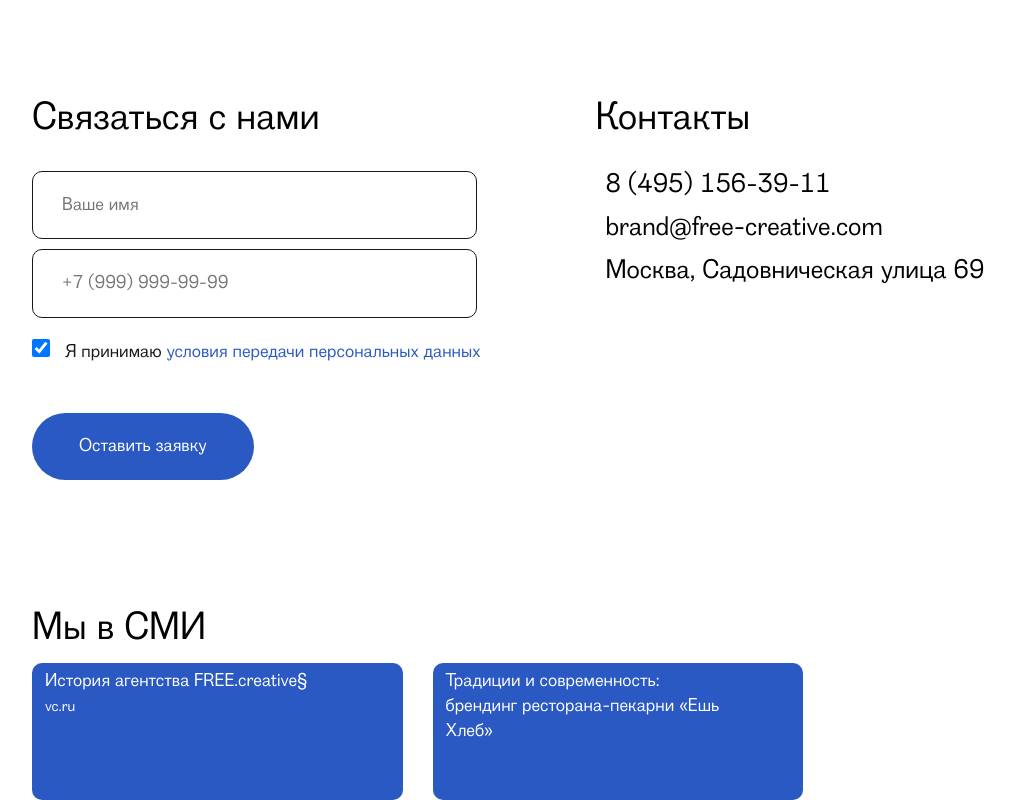
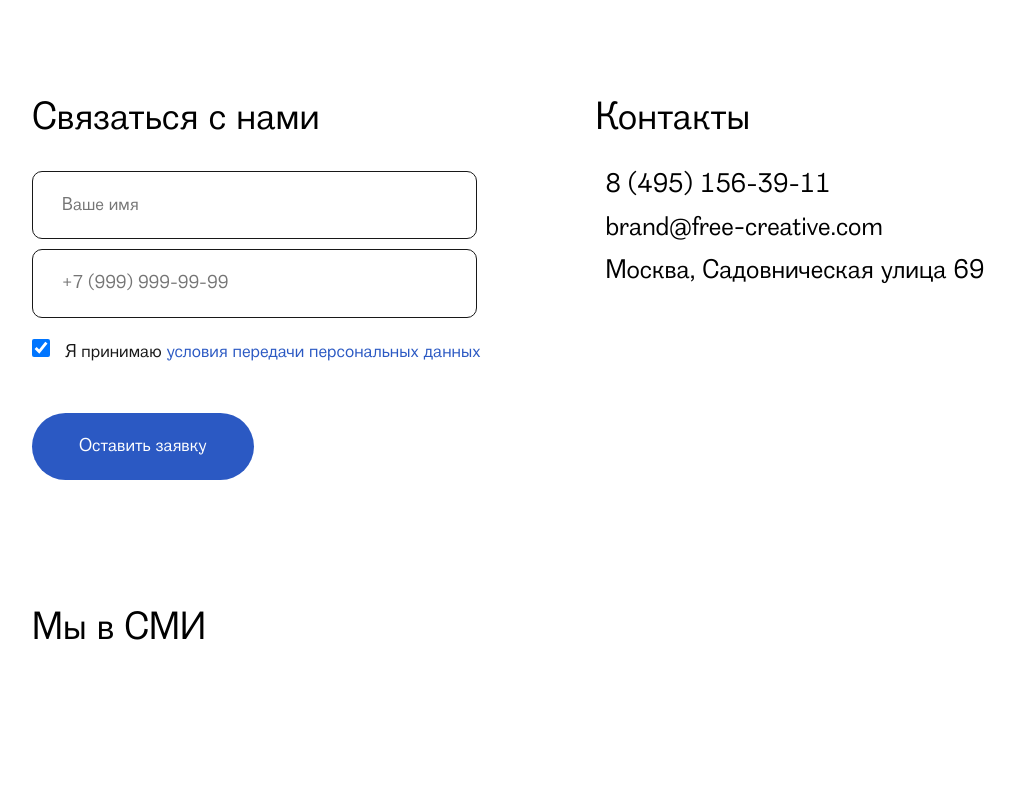
Before and after one commit to boris0903/free_creative_1, a plain HTML site: page index.html in a window 1280 px wide. Shown: the part 9526-10326 px from the top of the page, without its empty margins (53-1068 px from the left). After the commit the page ends 10189 px from the top, so only its background shows below. Drawn offline with Linux system fonts and the light colour scheme.

Commit message:
first commit

```diff
--- a/index.html
+++ b/index.html
@@ -267,13 +267,6 @@
         <div>
             <h2 class="title_8">Мы в СМИ</h2>
         </div>
-        <div class="wrap_6">
-                <div class="text_12">История агентства FREE.creative§
-                    <span class="span_4">vc.ru</span>
-                </div>
-                <div class="text_12">Традиции и современность: брендинг ресторана-пекарни «Ешь Хлеб»</div>
-            </div>
-        </div>
     </section>
 </body>
 </html>
```
